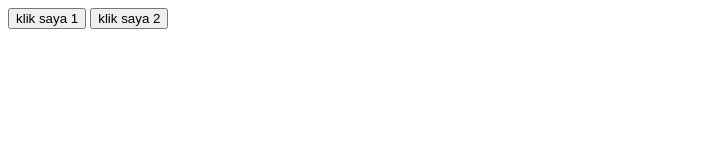
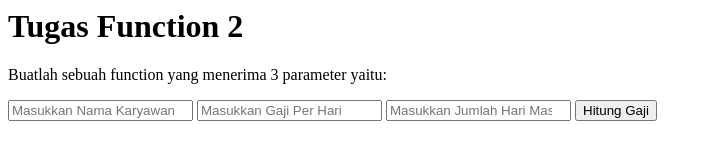
Before and after one commit to mgunturnn/Belajar-JavaScript---Dea-Afrizal, a plain HTML site: page index.html in a window 1280 px wide. Shown: the whole page, without its empty margins (0-712 px from the left). Drawn offline with Linux system fonts and the light colour scheme.

Commit message:
trying to solve a case study

```diff
--- a/index.html
+++ b/index.html
@@ -3,13 +3,17 @@
 <head>
     <meta charset="utf-8">
     <meta name="viewport" content="width=device-width, initial-scale=1">
-    <title>Latihan DOM Javascript</title>
+    <title>Tugas Function 2</title>
 </head>
 
 <body>
-    <button id="btn1" onclick="gantiWarna()" onmouseover="ubahNama()" onmouseout="kembaliNama()">klik saya 1</button>
-    <button class="btn2" onmouseover="ubahNama2()" onmouseout="ubahWarna2()">klik saya 2</button>
-    <script src="array.js"></script>
+    <h1>Tugas Function 2</h1>
+    <p>Buatlah sebuah function yang menerima 3 parameter yaitu:</p>
+    <input type="text" id="namaKaryawan" placeholder="Masukkan Nama Karyawan">
+    <input type="number" id="gajiPerHari" placeholder="Masukkan Gaji Per Hari">
+    <input type="number" id="jumlahHariMasuk" placeholder="Masukkan Jumlah Hari Masuk Kerja">
+    <button onclick="totalGaji()">Hitung Gaji</button>
+    <script src="tugas_function2.js"></script>
 </body>
 
 </html>
--- /dev/null
+++ b/tugas_function2.js
@@ -0,0 +1,13 @@
+// 2. Menghitung total gaji yang didapatkan dalam satu bulan dengan input berikut:
+//    - Nama Karyawan
+//    - Gaji Perhari
+//    - Jumlah Hari Masuk Kerja
+
+function totalGaji() {
+    const nama = document.getElementById("namaKaryawan").value;
+    const gajiPerHari = document.getElementById("gajiPerHari").value;
+    const jumlahHariMasuk = document.getElementById("jumlahHariMasuk").value;
+
+    const total = gajiPerHari * jumlahHariMasuk;
+    alert(`Halo ${nama}, total gaji yang kamu dapatkan adalah Rp ${total}`);
+}
```
Also changed, not shown: tugas_function.js (added, +27 -0 lines).
